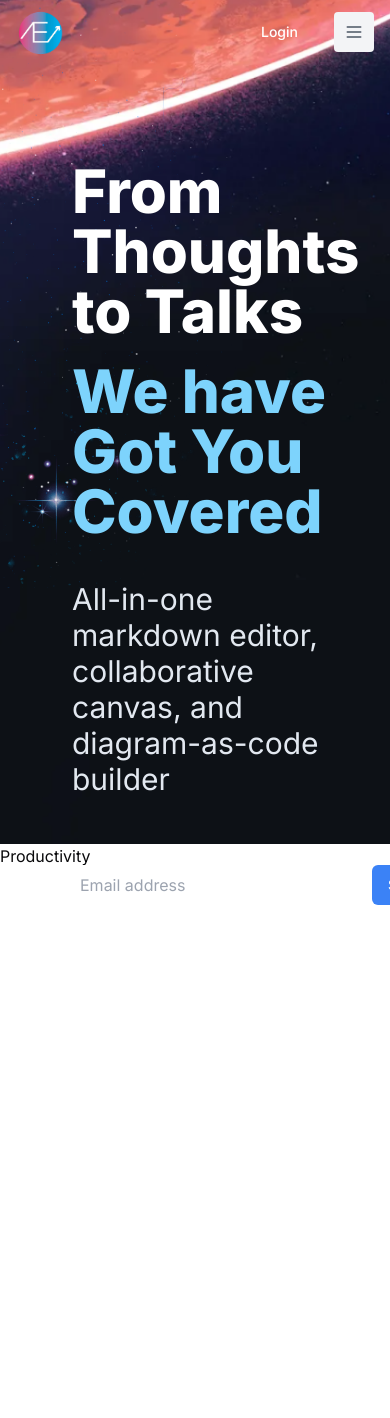
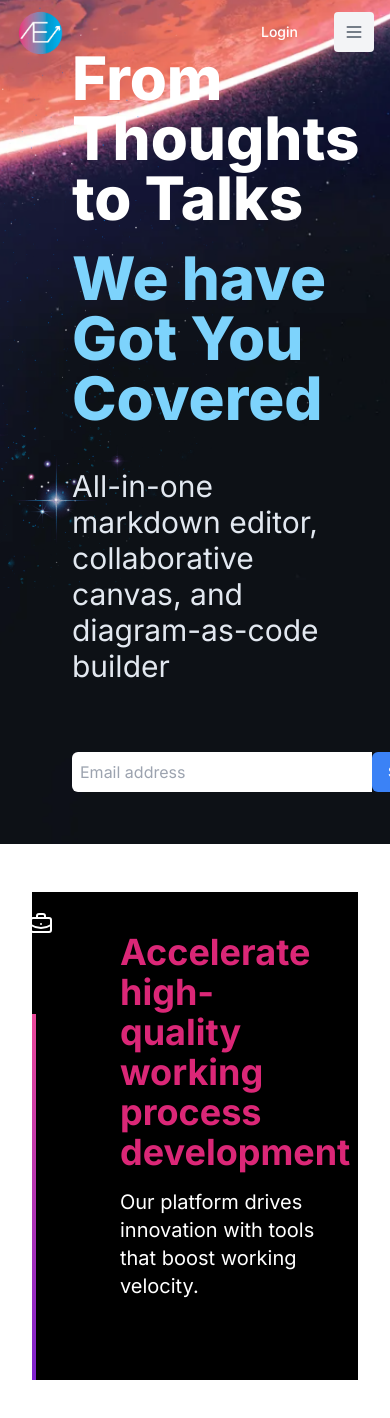
Before and after one commit to quoctm17/enigma-project, a Next.js app: page / in a window 390 px wide. Shown: the top 1418 px of the page. Before the commit the page ends 933 px from the top, so only its background shows below. Built offline with nearby package versions, Linux system fonts and the light colour scheme; no server answers.

Commit message:
Fix Overlap bug for the Header with Hero

```diff
--- a/app/_components/Header.tsx
+++ b/app/_components/Header.tsx
@@ -5,7 +5,7 @@ import React from 'react'
 
 function Header() {
     return (
-        <header className="absolute top-0 left-0 w-full text-white">
+        <header className="absolute top-0 left-0 w-full text-white z-50">
             <div className="mx-auto flex h-16 max-w-screen-xl items-center gap-8 px-4 sm:px-6 lg:px-8">
                 <Image src='/logo.png' alt='logo'
                     width={50}
--- a/app/_components/Hero.tsx
+++ b/app/_components/Hero.tsx
@@ -20,7 +20,6 @@ function Hero() {
             </svg>
             <div style={{ top: '60%', height: '40%', background: 'linear-gradient(to bottom, #8CBAFF 0%, #579BFF 10%, #6A1339 70%, #8E1A4C 80%, #EC2B7E 100%)' }}></div>
           </div> */}
-          <Image src='/branch.png' alt='branch' width={200} height={200} />
 
           <h1 className="text-6xl text-white font-extrabold sm:text-6xl">
             From Thoughts to Talks
--- a/app/_components/Productivity.tsx
+++ b/app/_components/Productivity.tsx
@@ -1,9 +1,17 @@
+import { BriefcaseBusiness } from 'lucide-react'
 import React from 'react'
 
 function Productivity() {
     return (
-        <div>
-            Productivity
+        <div className="container h-screen max-w-screen-xl py-12 lg:flex lg:items-center">
+            <div className="bg-black text-white relative p-10">
+                <div className="absolute left-0 top-1/4 bottom-0 w-1 bg-gradient-to-b from-pink-500 to-purple-700"></div>
+                <BriefcaseBusiness className="absolute -left-5 top-0 h-6 w-6" style={{ top: '20px', left: '-3px' }} />
+                <div className="relative mt-50 max-w-4xl text-left ml-12">
+                    <h2 className="text-4xl font-bold mb-4 text-pink-600">Accelerate high-quality working process development</h2>
+                    <p className="text-xl mb-10">Our platform drives innovation with tools that boost working velocity.</p>
+                </div>
+            </div>
         </div>
     )
 }
--- a/app/layout.tsx
+++ b/app/layout.tsx
@@ -7,8 +7,8 @@ import { Toaster } from '@/components/ui/sonner';
 const inter = Inter({ subsets: ['latin'] });
 
 export const metadata: Metadata = {
-    title: 'Create Next App',
-    description: 'Generated by create next app',
+    title: 'Enigma',
+    description: 'Developed by Enigma Team',
 };
 
 export default function RootLayout({
```
Also changed, not shown: app/page.tsx (+10 -0 lines).
